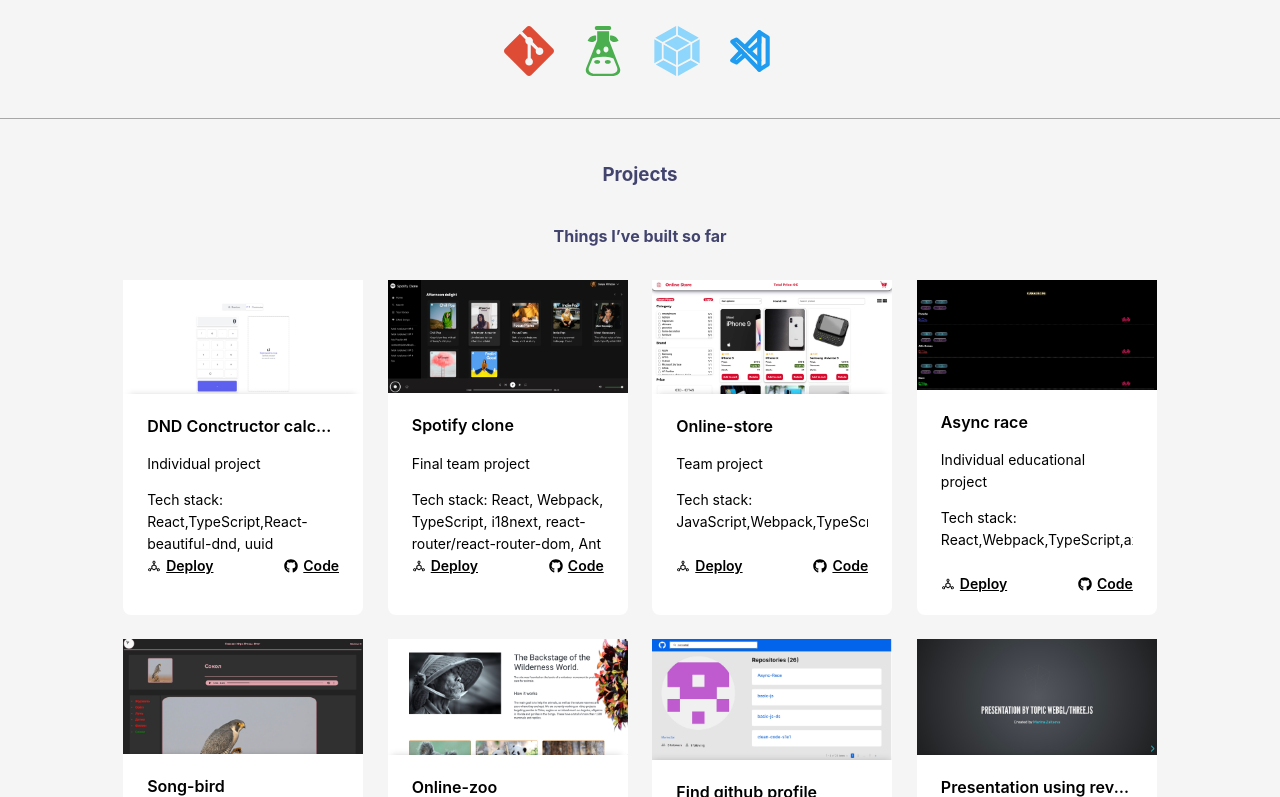
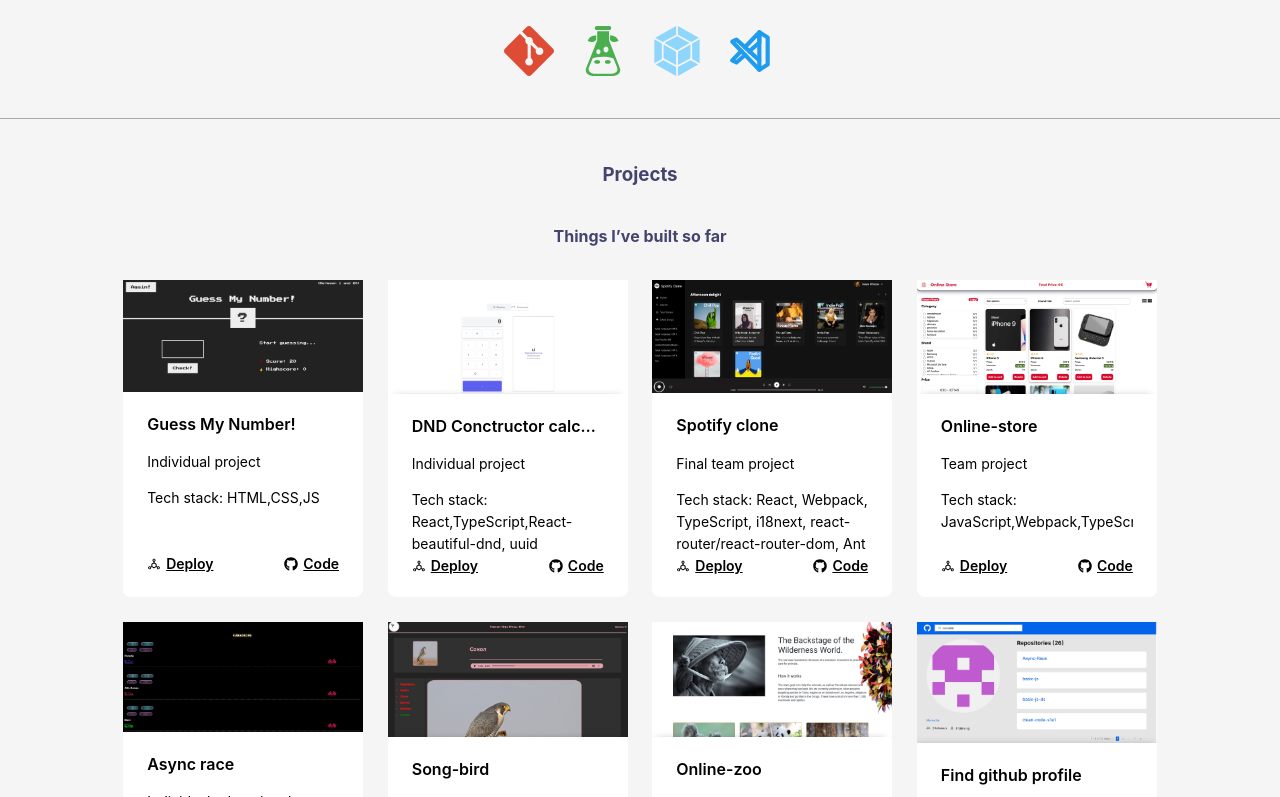
Before and after one commit to MarinaZai/Portfolio, a React (Create React App) app: page / in a window 1280 px wide. Shown: the part 478-1275 px from the top of the page. Built offline with nearby package versions, Linux system fonts and the light colour scheme; the HTML template or start-up script is replaced by a standard one.

Commit message:
feat:add new project

```diff
--- a/src/data/data.tsx
+++ b/src/data/data.tsx
@@ -25,6 +25,7 @@
 import goCorona from "../assets/goCorona.jpeg";
 import lostShirt from "../assets/lostShirt.jpeg";
 import dndCalc from "../assets/dndCalc.jpeg";
+import guess from "../assets/guess.jpeg";
 
 export const techStackData = [
   { id: 1, icon: <FaHtml5 size="50px" color="#E44F26" /> },
@@ -42,6 +43,15 @@
 ];
 
 export const projectData = [
+  {
+    id: 24,
+    src: `${guess}`,
+    name: "Guess My Number!",
+    description: "Individual project",
+    code: "https://github.com/MarinaZai/Course-Jonas/tree/GuessMyNumber",
+    deploy: "https://guessnumberplay.netlify.app/",
+    stack: "HTML,CSS,JS",
+  },
   {
     id: 23,
     src: `${dndCalc}`,
```
Also changed, not shown: src/assets/guess.jpeg (added).
